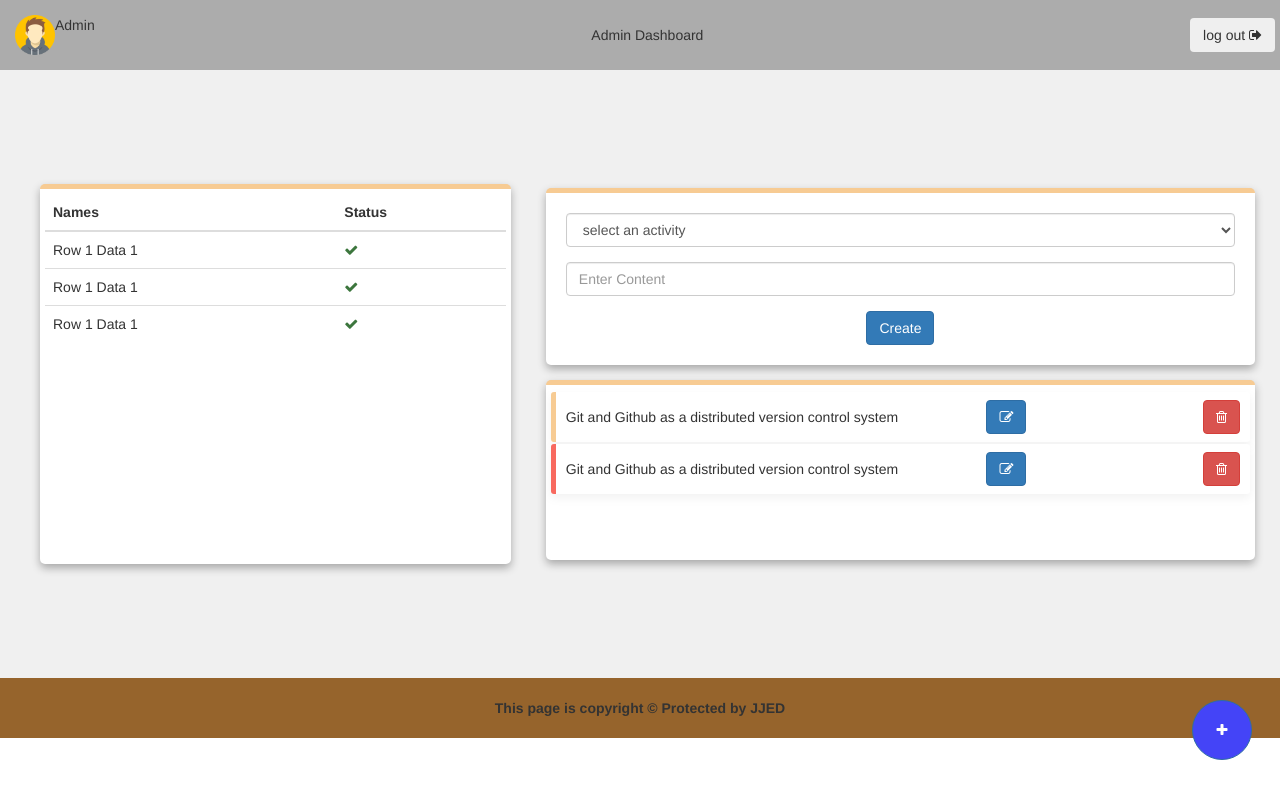
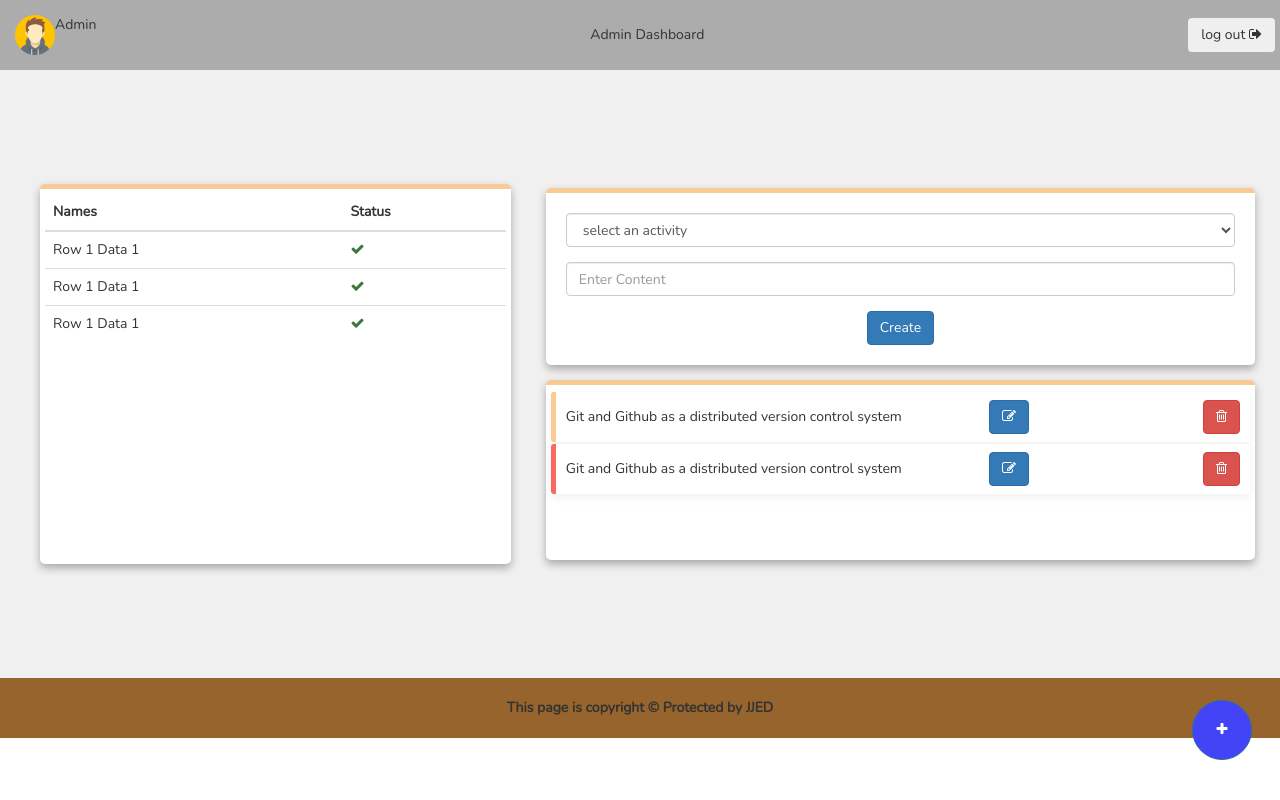
Before and after one commit to josh-boat365/JJED-Attendance-System-, a Flask app: page /admin_home in a window 1280 px wide. Run offline with Flask 2, Linux system fonts and the light colour scheme; some libraries are stand-ins or nearby versions.

Commit message:
changes to UI pages

```diff
--- a/static/css/style.css
+++ b/static/css/style.css
@@ -1,3 +1,10 @@
+@font-face {
+    font-family: nunito;
+    src: url('../fonts/nunito/Nunito-Regular.ttf');
+}
+*{
+    font-family: nunito;
+}
 header{
     padding: 5px;
     background-color: rgb(172, 172, 172);
--- a/static/css/style_login.css
+++ b/static/css/style_login.css
@@ -73,9 +73,8 @@ button:hover {
     box-shadow: 0 12px 16px 0 rgba(0,0,0,0.24), 0 17px 50px 0 rgba(0,0,0,0.19);
   }
 
-form a {
+form a, center a{
     text-decoration: none;
     color: rgb(223, 172, 34);
     font-weight: 600;
-
 }
--- a/templates/admin_login.html
+++ b/templates/admin_login.html
@@ -19,7 +19,7 @@
                 <input type="password" name="password" id="password"placeholder="password"><br>
                 <button type="submit">LOGIN </button>
             </form>
-            <a href="/">Intern?</a>
+           Are you an  <a href="/">Intern?</a>
         </center><br>
     </div>
 
```
Also changed, not shown: jjed.db.
